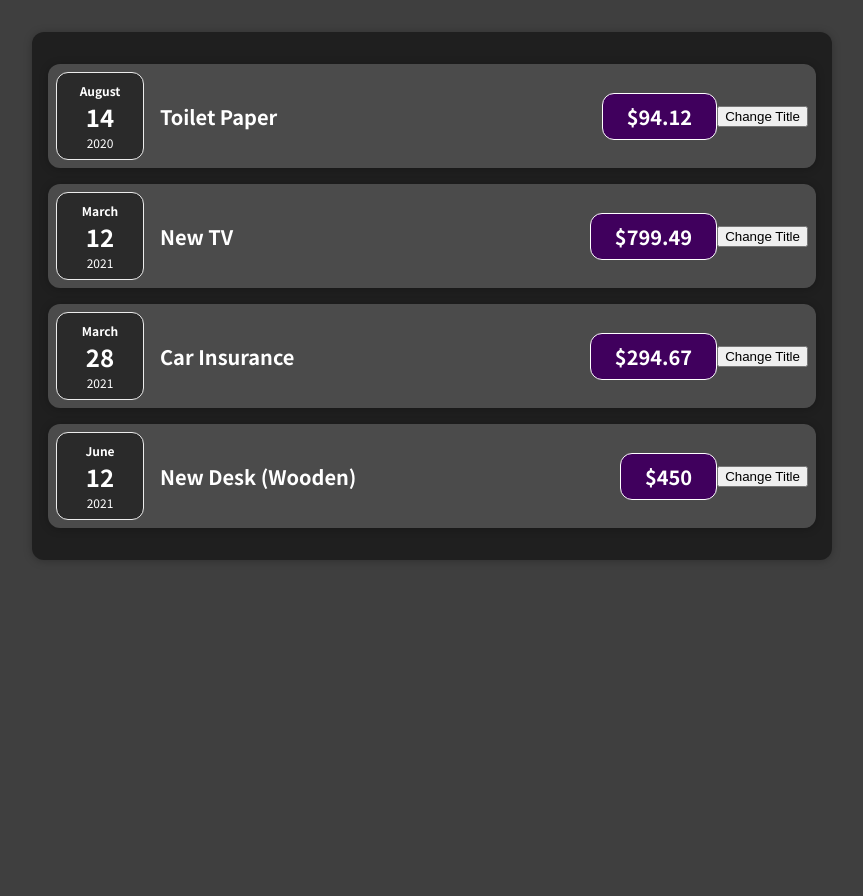
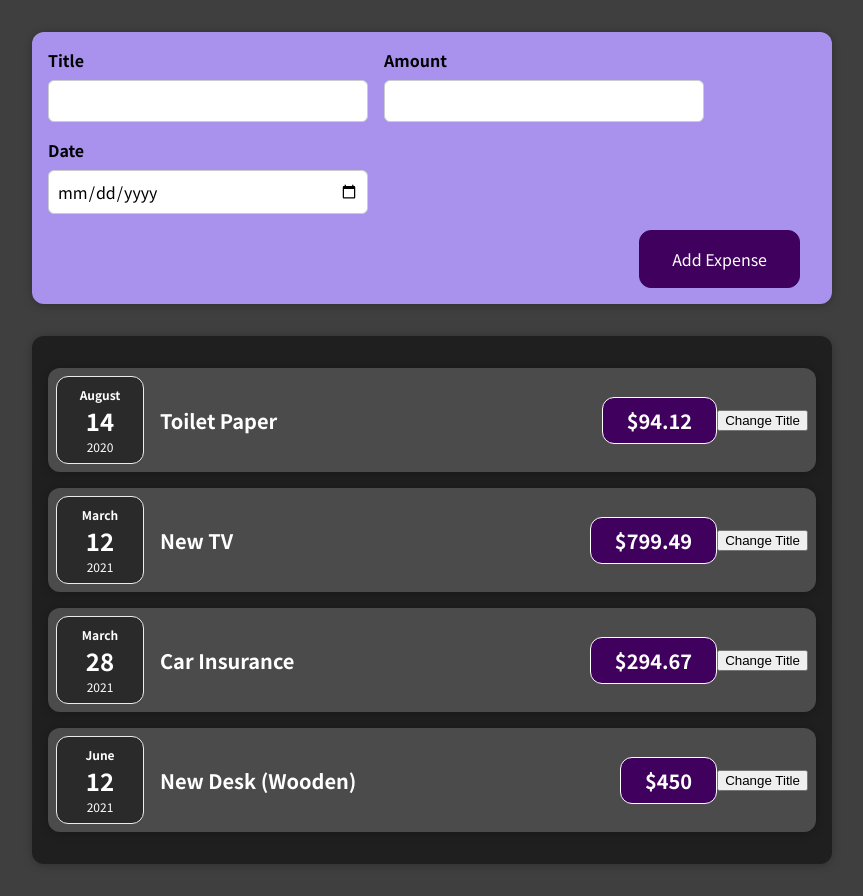
Before and after one commit to rohitchaudhry362/React-app, a React (Create React App) app: page / in a window 1280 px wide. Shown: the whole page, without its empty margins (208-1071 px from the left). Before the commit the page ends 800 px from the top, so only its background shows below. Built offline with nearby package versions, Linux system fonts and the light colour scheme.

Commit message:
Added code for inserting new expense

```diff
--- a/src/App.js
+++ b/src/App.js
@@ -1,4 +1,5 @@
 import Expenses from './components/Expenses/Expenses';
+import NewExpense from './components/NewExpense/NewExpense';
 
 const App = () => {
   const expenses = [
@@ -24,6 +25,7 @@
   ];
   return (
     <div>
+      <NewExpense />
       <Expenses items={expenses} />
     </div>
   );
--- /dev/null
+++ b/src/components/NewExpense/ExpenseForm.css
@@ -0,0 +1,26 @@
+.new-expense__controls {
+  display: flex;
+  flex-wrap: wrap;
+  gap: 1rem;
+  margin-bottom: 1rem;
+  text-align: left;
+}
+
+.new-expense__control label {
+  font-weight: bold;
+  margin-bottom: 0.5rem;
+  display: block;
+}
+
+.new-expense__control input {
+  font: inherit;
+  padding: 0.5rem;
+  border-radius: 6px;
+  border: 1px solid #ccc;
+  width: 20rem;
+  max-width: 100%;
+}
+
+.new-expense__actions {
+  text-align: right;
+}
--- /dev/null
+++ b/src/components/NewExpense/ExpenseForm.js
@@ -0,0 +1,27 @@
+import './ExpenseForm.css';
+
+const ExpenseForm = () => {
+  return (
+    <form>
+      <div className="new-expense__controls">
+        <div className="new-expense__control">
+          <label>Title</label>
+          <input type="text" />
+        </div>
+        <div className="new-expense__control">
+          <label>Amount</label>
+          <input type="number" min="0.01" step="0.01" />
+        </div>
+        <div className="new-expense__control">
+          <label>Date</label>
+          <input type="date" min="2019-01-01" max="2030-12-31" />
+        </div>
+      </div>
+      <div className="new-expense__actions">
+        <button type="submit">Add Expense</button>
+      </div>
+    </form>
+  );
+};
+
+export default ExpenseForm;
--- /dev/null
+++ b/src/components/NewExpense/NewExpense.css
@@ -0,0 +1,38 @@
+.new-expense {
+  background-color: #a892ee;
+  padding: 1rem;
+  margin: 2rem auto;
+  width: 50rem;
+  max-width: 95%;
+  border-radius: 12px;
+  text-align: center;
+  box-shadow: 0 1px 8px rgba(0, 0, 0, 0.25);
+}
+
+.new-expense button {
+  font: inherit;
+  cursor: pointer;
+  padding: 1rem 2rem;
+  border: 1px solid #40005d;
+  background-color: #40005d;
+  color: white;
+  border-radius: 12px;
+  margin-right: 1rem;
+}
+
+.new-expense button:hover,
+.new-expense button:active {
+  background-color: #510674;
+  border-color: #510674;
+}
+
+.new-expense button.alternative {
+  color: #220131;
+  border-color: transparent;
+  background-color: transparent;
+}
+
+.new-expense button.alternative:hover,
+.new-expense button.alternative:active {
+  background-color: #ddb3f8;
+}
--- a/src/components/NewExpense/NewExpense.js
+++ b/src/components/NewExpense/NewExpense.js
@@ -0,0 +1,12 @@
+import ExpenseForm from './ExpenseForm';
+import './NewExpense.css';
+
+const NewExpense = () => {
+  return (
+    <div className="new-expense">
+      <ExpenseForm />
+    </div>
+  );
+};
+
+export default NewExpense;
```
Also changed, not shown: 1 other file (tests, documents, lock files or other folders).
